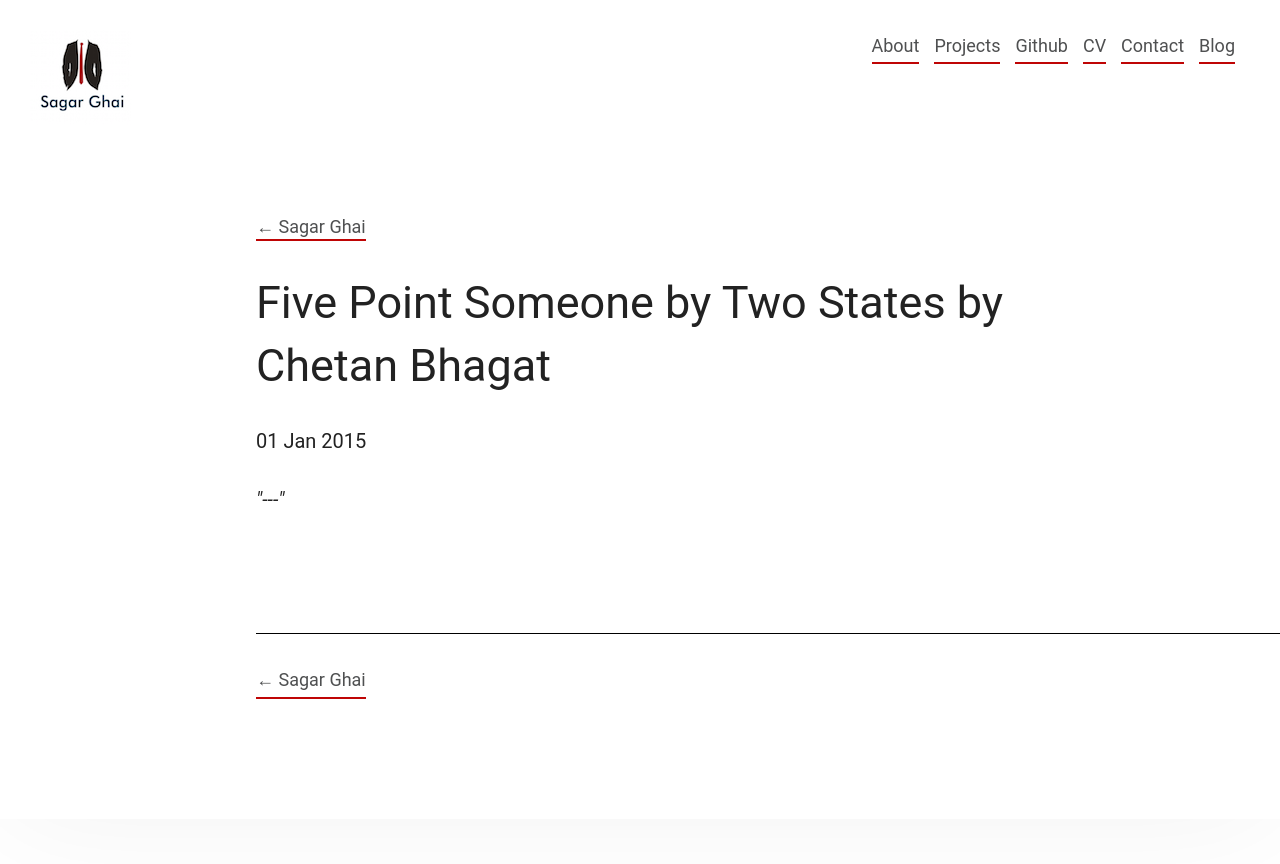
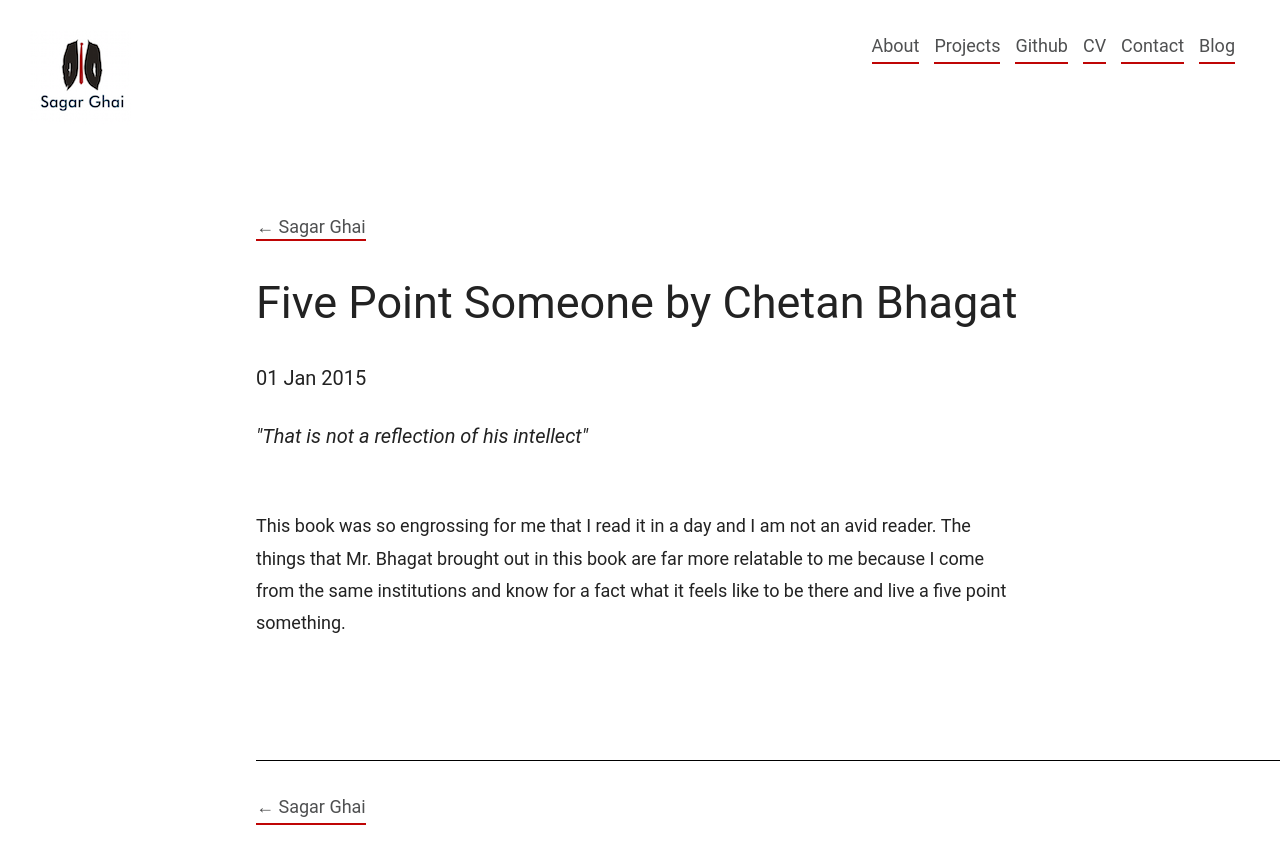
Before and after one commit to sagarghai/sagarghai.github.io, a Jekyll site: the page built from books/_posts/2015-01-01-Five-Point-Someone-by-Chetan-Bhagat.md, in a window 1280 px wide and 945 px high. Shown: the top 864 px of the window. Built offline with Jekyll 4.4.1, drawn with Linux system fonts in a browser that asks for light colours.

Commit message:
new additions to descriptions

```diff
--- a/books/_posts/2015-01-01-Five-Point-Someone-by-Chetan-Bhagat.md
+++ b/books/_posts/2015-01-01-Five-Point-Someone-by-Chetan-Bhagat.md
@@ -1,6 +1,8 @@
 ---
 layout: post
-title: "Five Point Someone by Two States by Chetan Bhagat"
+title: "Five Point Someone by Chetan Bhagat"
 date: 2015-01-01
-description: ---
+description: That is not a reflection of his intellect
 ---
+
+This book was so engrossing for me that I read it in a day and I am not an avid reader. The things that Mr. Bhagat brought out in this book are far more relatable to me because I come from the same institutions and know for a fact what it feels like to be there and live a five point something.
```
Also changed, not shown: books/_posts/2015-01-01-3-Mistakes-of-my-life-by-Chetan-Bhagat.md (+3 -1 lines), books/_posts/2015-01-01-Half-Girlfriend-by-Chetan-Bhagat.md (+3 -1 lines), books/_posts/2015-01-01-Two-States-by-Chetan-Bhagat.md (+1 -1 lines), books/_posts/2016-06-01-Diary-of-a-young-girl-by-Anne-Frank.md (added, +8 -0 lines), books/_posts/2016-07-19-Inferno-by-Dan-Brown.md (+3 -1 lines), books/_posts/2016-07-31-The-Da-Vince-Code-by-Dan-Brown.md (added, +8 -0 lines), books/_posts/2017-08-23-Born-A-Crime-by-Trevor-Noah.md (+3 -1 lines), books/_posts/2018-05-21-Perks-of-being-a-Wallflower-by-Stephen-Chbowsky.md (added, +8 -0 lines), books/_posts/2018-06-01-Harry-Potter-and-the-Philosophers-Stone-by-J.K.-Rowling.md (added, +8 -0 lines), books/_posts/2018-09-30-Everything-Happens-For-A-Reason-by-Kate-Bowler.md (added, +10 -0 lines).
